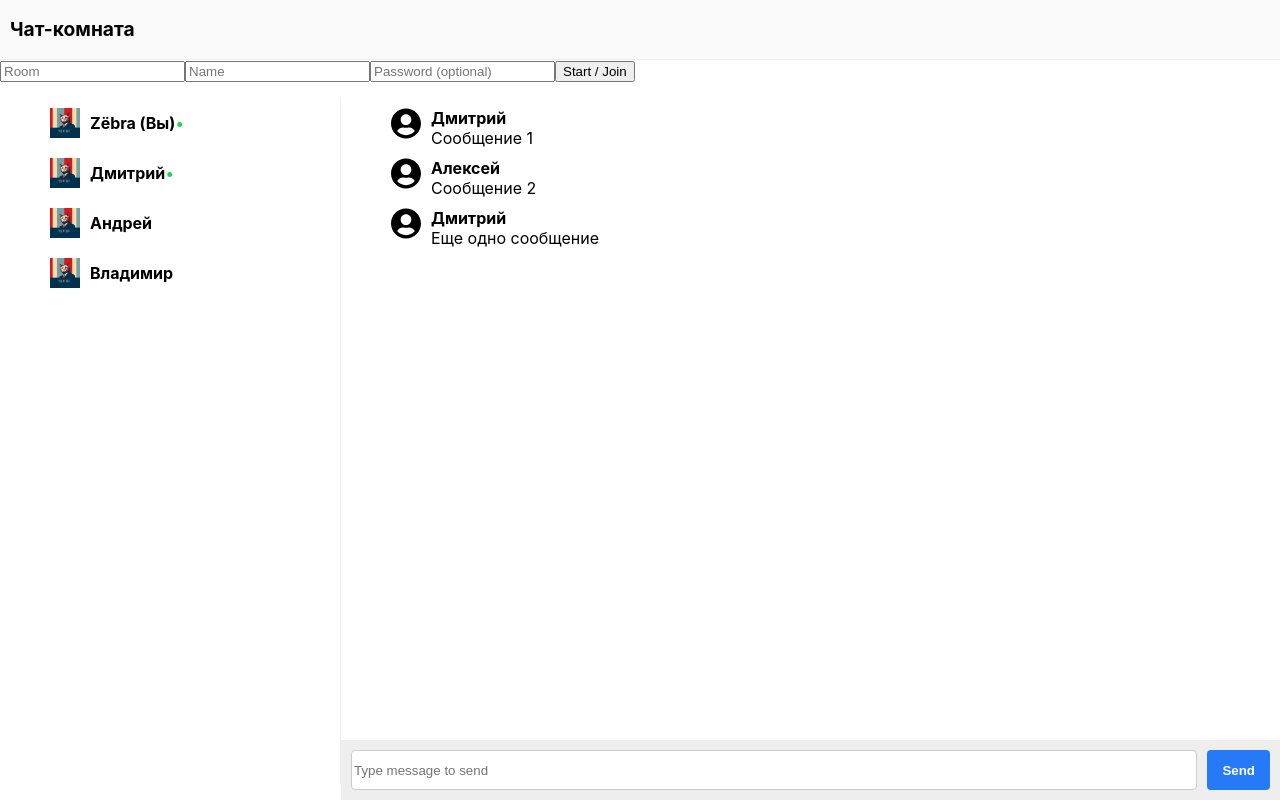
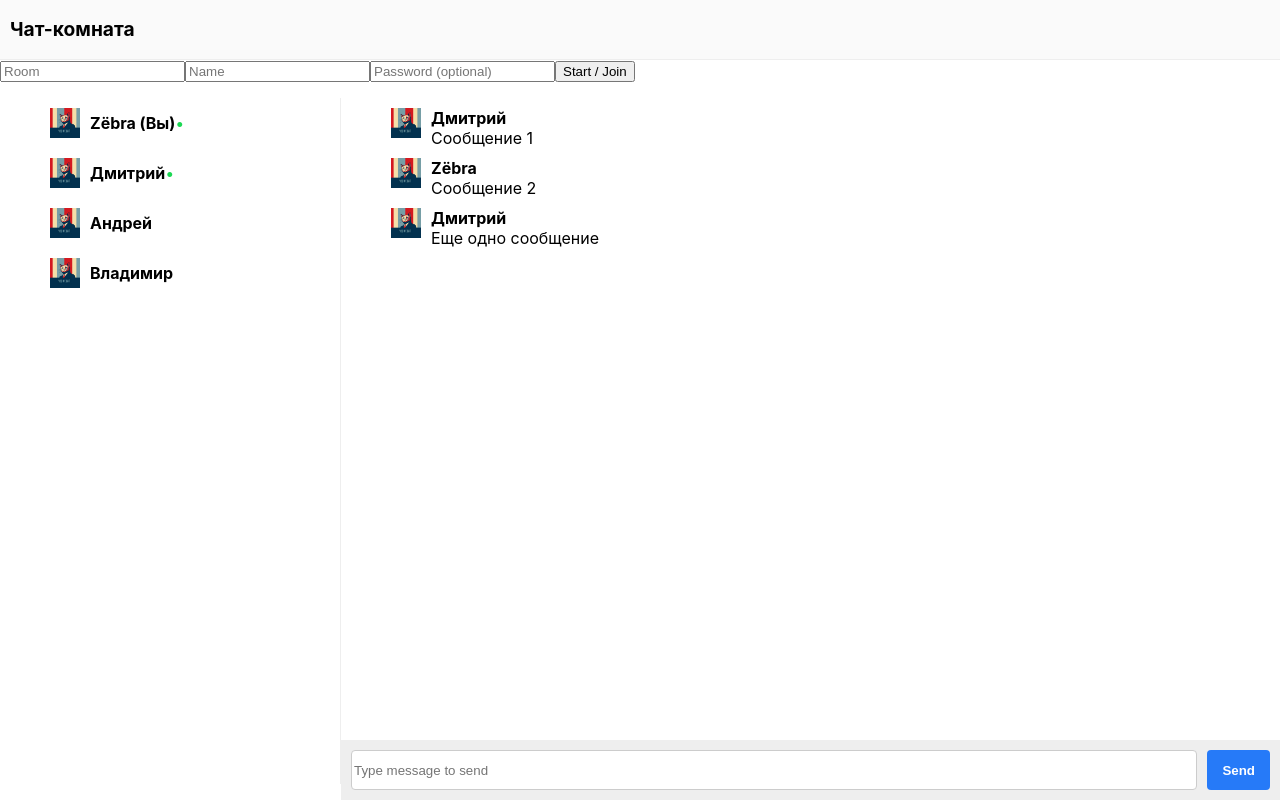
Before and after one commit to Ktyby/Retranslator, a React app: page / in a window 1280 px wide. Built offline with nearby package versions, Linux system fonts and the light colour scheme.

Commit message:
FEATURE/SEND-MESSAGE: add dispatch messages

```diff
--- a/package.json
+++ b/package.json
@@ -30,6 +30,7 @@
     "react": "^17.0.1",
     "react-dom": "^17.0.1",
     "react-jutsu": "^3.0.1",
-    "react-router-dom": "^5.2.0"
+    "react-router-dom": "^5.2.0",
+    "uuid": "^8.3.2"
   }
 }
--- a/src/components/App/App.jsx
+++ b/src/components/App/App.jsx
@@ -8,24 +8,21 @@ const localMessages = [
   {
     content: 'Сообщение 1',
     sender_id: 'mnzxcv97zx6chvo',
-    uuid: 'dg897sdfg'
   },
   {
     content: 'Сообщение 2',
     sender_id: '98s7dfh9a8s7dhf',
-    uuid: '8723hernm'
   },
   {
     content: 'Еще одно сообщение',
     sender_id: 'mnzxcv97zx6chvo',
-    uuid: '435nbcv98234'
   }
 ];
 
 const localMembers = [
   {
     is_online: true,
-    name: 'Алексей',
+    name: 'Zёbra',
     uuid: '98s7dfh9a8s7dhf'
   },
   {
@@ -57,10 +54,6 @@ const App = () => {
   const [members] = useState(localMembers);
   const [me] = useState(myData);
 
-  const onSendNewMessage = async (message) => {
-    console.log(message);
-  }
-
   return (
     <div className="app">
       <Header
@@ -71,7 +64,6 @@ const App = () => {
       <Main
         members={members}
         messages={messages}
-        onSendNewMessage={onSendNewMessage}
         me={me}
       />
     </div>
--- a/src/components/ChatField/ChatField.jsx
+++ b/src/components/ChatField/ChatField.jsx
@@ -1,14 +1,25 @@
-import React from 'react';
+import React, { useState } from 'react';
 import PropTypes from 'prop-types';
 import './ChatField.css';
 import MessageContainer from '../MessageContainer/MessageContainer';
 import SendMessageForm from '../SendMessageForm/SendMessageForm';
 
 const ChatField = (props) => {
+  const [messages, setMessages] = useState(props.messages);
+
+  const onMessage = (message) => {
+    const  myMessage = {
+      content: message,
+      sender_id: '98s7dfh9a8s7dhf',
+    };
+
+    setMessages(messages.concat(myMessage));
+  }
+
   return(
     <div className="chat__field">
-      <MessageContainer messages={props.messages} members={props.members}/>
-      <SendMessageForm onSendNewMessage={props.onSendNewMessage} me={props.me}/>
+      <MessageContainer messages={messages} members={props.members}/>
+      <SendMessageForm me={props.me} onMessage={onMessage}/>
     </div>
   );
 }
--- a/src/components/Main/Main.jsx
+++ b/src/components/Main/Main.jsx
@@ -11,7 +11,6 @@ const Main = (props) => {
       <ChatField
         members={props.members}
         messages={props.messages}
-        onSendNewMessage={props.onSendNewMessage}
         me={props.me}
       />
     </section>
--- a/src/components/Message/Message.css
+++ b/src/components/Message/Message.css
@@ -5,6 +5,7 @@
 }
 .message__icon {
 	width: 30px;
+	height: 30px;
 }
 .message__bubble {
 	margin-left: 10px;
--- a/src/components/Message/Message.jsx
+++ b/src/components/Message/Message.jsx
@@ -1,7 +1,7 @@
 import React from 'react';
 import PropTypes from 'prop-types';
 import './Message.css';
-import icon from './user-circle-solid.svg';
+import icon from './unnamed.jpg';
 
 const Message = (props) => {
 	const getSenderName = () => {
@@ -9,14 +9,12 @@ const Message = (props) => {
 			return props.sender.name ? props.sender.name : props.sender.uuid.substr(-10);
 		}
 
-		return "Unknown sender";
+		return 'Unknown sender';
 	};
 
 	return(
 		<li className="message__item">
-			<div className="message__icon">
-				<img src={ icon } alt="visitor icon"/>
-			</div>
+			<img className="message__icon" src={ icon } alt="visitor icon"/>
 			<div className="message__bubble">
 				<div className="message__name">{getSenderName()}</div>
 				<div className="message__content">{props.message.content}</div>
--- a/src/components/MessageContainer/MessageContainer.jsx
+++ b/src/components/MessageContainer/MessageContainer.jsx
@@ -4,11 +4,12 @@ import './MessageContainer.css';
 import Message from '../Message/Message';
 
 const MessageContainer = (props) => {
-	const messageList = props.messages.map(message =>
+	const messageList = props.messages.map((message, index) =>
 	  <Message
-		  key={message.uuid}
+		  key={index}
 		  sender={props.members.find((member) => member.uuid === message.sender_id)}
-		  message={message} />
+		  message={message}
+		/>
 	  );
 
   return (
--- a/src/components/SendMessageForm/SendMessageForm.jsx
+++ b/src/components/SendMessageForm/SendMessageForm.jsx
@@ -13,7 +13,7 @@ const SendMessageForm = (props) => {
 		evt.preventDefault();
 
 		if (message.length > 0) {
-			await props.onSendNewMessage(message);
+			await props.onMessage(message);
 
 			setMessage('');
 		}
```
Also changed, not shown: src/components/Message/unnamed.jpg (added), src/components/Message/user-circle-solid.svg (deleted).
